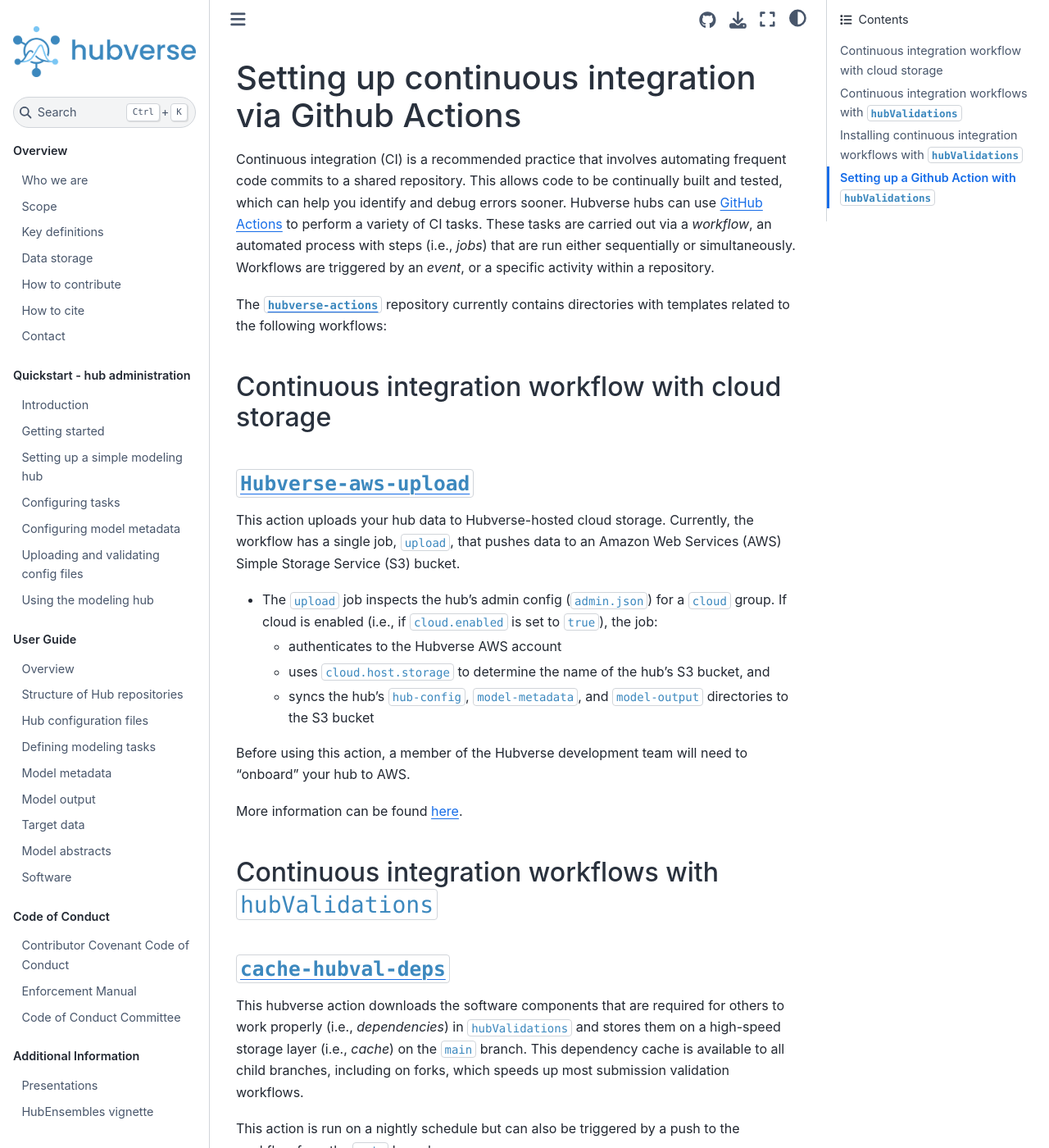
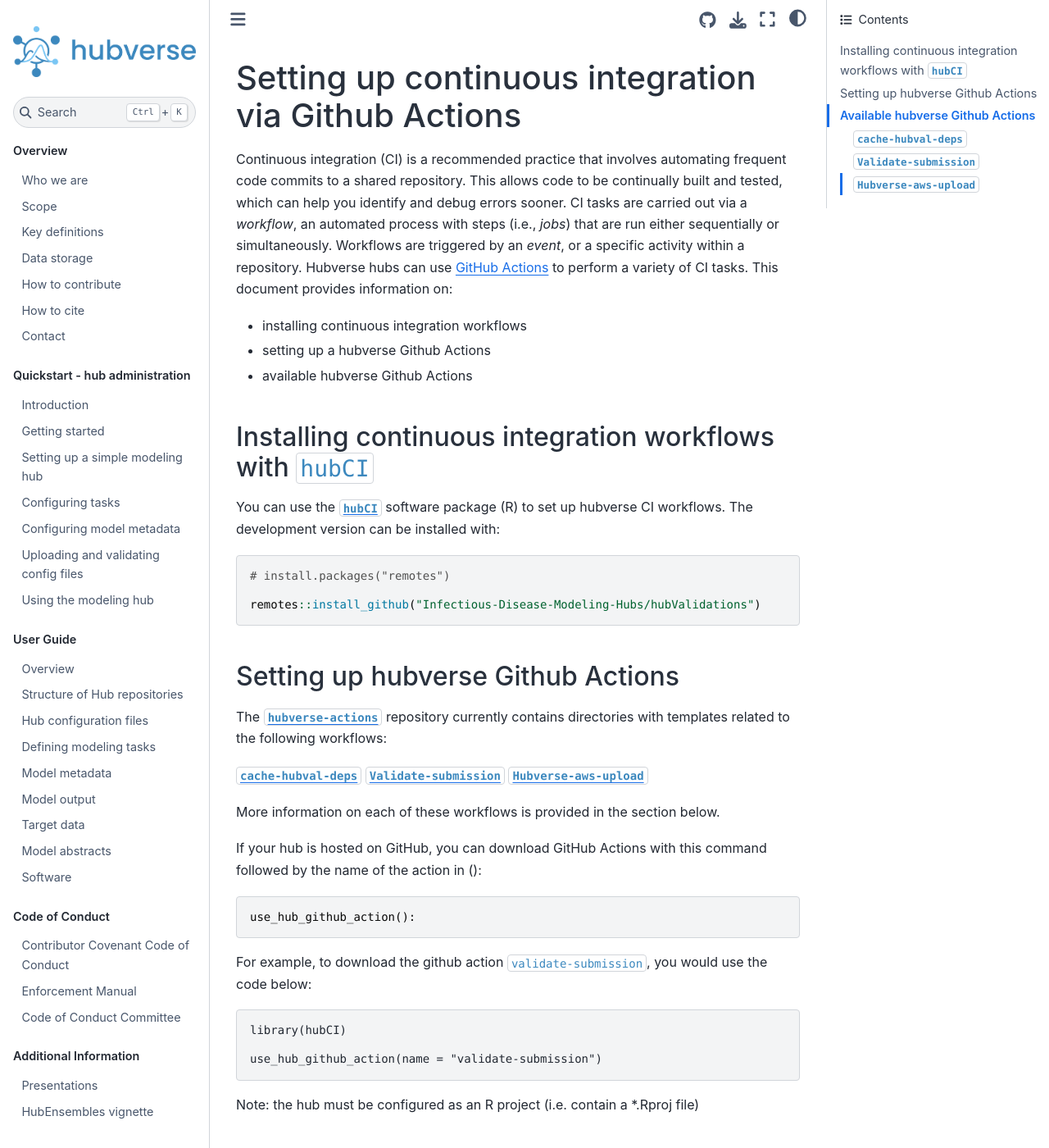
Before and after one commit to hubverse-org/hubDocs, a Sphinx documentation site: the page built from docs/source/quickstart-hub-admin/continuous-integration.md, in a window 1280 px wide and 1400 px high. Shown: the whole window at 82% size. Built offline with Sphinx 7.4.7 and the Sphinx Book theme 1.1.4, drawn with Linux system fonts in a browser that asks for light colours; some of the changed text lies outside the part shown.

Commit message:
Update continuous-integration.md

````diff
--- a/docs/source/quickstart-hub-admin/continuous-integration.md
+++ b/docs/source/quickstart-hub-admin/continuous-integration.md
@@ -1,23 +1,46 @@
 # Setting up continuous integration via Github Actions
 
-Continuous integration (CI) is a recommended practice that involves automating frequent code commits to a shared repository. This allows code to be continually built and tested, which can help you identify and debug errors sooner. Hubverse hubs can use [GitHub Actions](https://github.com/features/actions) to perform a variety of CI tasks. These tasks are carried out via a *workflow*, an automated process with steps (i.e., *jobs*) that are run either sequentially or simultaneously. Workflows are triggered by an *event*, or a specific activity within a repository.
+Continuous integration (CI) is a recommended practice that involves automating frequent code commits to a shared repository. This allows code to be continually built and tested, which can help you identify and debug errors sooner. CI tasks are carried out via a *workflow*, an automated process with steps (i.e., *jobs*) that are run either sequentially or simultaneously. Workflows are triggered by an *event*, or a specific activity within a repository. Hubverse hubs can use [GitHub Actions](https://github.com/features/actions) to perform a variety of CI tasks.
+This document provides information on:
+* installing continuous integration workflows
+* setting up a hubverse Github Actions
+* available hubverse Github Actions
+
+
+## Installing continuous integration workflows with `hubCI`
+You can use the [`hubCI`](https://github.com/Infectious-Disease-Modeling-Hubs/hubCI) software package (R) to set up hubverse CI workflows. The development version can be installed with:
+
+``` r
+# install.packages("remotes")
+
+remotes::install_github("Infectious-Disease-Modeling-Hubs/hubValidations")
+```
+## Setting up hubverse Github Actions
 
 The [`hubverse-actions`](https://github.com/Infectious-Disease-Modeling-Hubs/hubverse-actions) repository currently contains directories with templates related to the following workflows:
 
-## Continuous integration workflow with cloud storage
+[`cache-hubval-deps`](https://github.com/Infectious-Disease-Modeling-Hubs/hubverse-actions/tree/main/cache-hubval-deps)
+[`Validate-submission`](https://github.com/Infectious-Disease-Modeling-Hubs/hubverse-actions/tree/main/validate-submission)
+[`Hubverse-aws-upload`](https://github.com/Infectious-Disease-Modeling-Hubs/hubverse-actions/tree/main/hubverse-aws-upload)
 
-### [`Hubverse-aws-upload`](https://github.com/Infectious-Disease-Modeling-Hubs/hubverse-actions/tree/main/hubverse-aws-upload)
-This action uploads your hub data to Hubverse-hosted cloud storage. Currently, the workflow has a single job, `upload`, that pushes data to an Amazon Web Services (AWS) Simple Storage Service (S3) bucket.
-* The `upload` job inspects the hub's admin config (`admin.json`) for a `cloud` group. If cloud is enabled (i.e., if `cloud.enabled` is set to `true`), the job:
-    + authenticates to the Hubverse AWS account
-    + uses `cloud.host.storage` to determine the name of the hub's S3 bucket, and
-    + syncs the hub's `hub-config`, `model-metadata`, and `model-output` directories to the S3 bucket
+More information on each of these workflows is provided in the section below.
 
-Before using this action, a member of the Hubverse development team will need to "onboard" your hub to AWS.
+If your hub is hosted on GitHub, you can download GitHub Actions with this command followed by the name of the action in ():
 
-More information can be found [here](https://github.com/Infectious-Disease-Modeling-Hubs/hubverse-actions/tree/main/hubverse-aws-upload).
+```
+use_hub_github_action():
+```
+For example, to download the github action `validate-submission`, you would use the code below:
 
-## Continuous integration workflows with `hubValidations`
+```{r example, eval = FALSE}
+library(hubCI)
+
+use_hub_github_action(name = "validate-submission")
+```
+
+Note: the hub must be configured as an R project (i.e. contain a *.Rproj file)
+
+## Available hubverse Github Actions
 
 ### [`cache-hubval-deps`](https://github.com/Infectious-Disease-Modeling-Hubs/hubverse-actions/tree/main/cache-hubval-deps)
 This hubverse action downloads the software components that are required for others to work properly (i.e., *dependencies*) in `hubValidations` and stores them on a high-speed storage layer (i.e., *cache*) on the `main` branch. This dependency cache is available to all child branches, including on forks, which speeds up most submission validation workflows.
@@ -35,26 +58,13 @@ The action is triggered by pull requests onto the `main` branch that add or modi
 
 More information can be found [here](https://github.com/Infectious-Disease-Modeling-Hubs/hubverse-actions/tree/main/validate-submission).
 
+### [`Hubverse-aws-upload`](https://github.com/Infectious-Disease-Modeling-Hubs/hubverse-actions/tree/main/hubverse-aws-upload)
+This action uploads your hub data to Hubverse-hosted cloud storage. Currently, the workflow has a single job, `upload`, that pushes data to an Amazon Web Services (AWS) Simple Storage Service (S3) bucket.
+* The `upload` job inspects the hub's admin config (`admin.json`) for a `cloud` group. If cloud is enabled (i.e., if `cloud.enabled` is set to `true`), the job:
+    + authenticates to the Hubverse AWS account
+    + uses `cloud.host.storage` to determine the name of the hub's S3 bucket, and
+    + syncs the hub's `hub-config`, `model-metadata`, and `model-output` directories to the S3 bucket
 
+Before using this action, a member of the Hubverse development team will need to "onboard" your hub to AWS.
 
-## Installing continuous integration workflows with `hubValidations`
-You can use the [`hubCI`](https://github.com/Infectious-Disease-Modeling-Hubs/hubCI) software package (R) to set up hubverse CI workflows. The development version can be installed with:
-
-``` r
-# install.packages("remotes")
-
-remotes::install_github("Infectious-Disease-Modeling-Hubs/hubValidations")
-```
-
-
-## Setting up a Github Action with `hubValidations`
-
-If your hub is hosted on GitHub, you can download GitHub Actions with:
-
-```{r example, eval = FALSE}
-library(hubCI)
-
-use_hub_github_action(name = "validate-submission")
-```
-
-Note: the hub must be configured as an R project (i.e. contain a *.Rproj file)
+More information can be found [here](https://github.com/Infectious-Disease-Modeling-Hubs/hubverse-actions/tree/main/hubverse-aws-upload).
````
